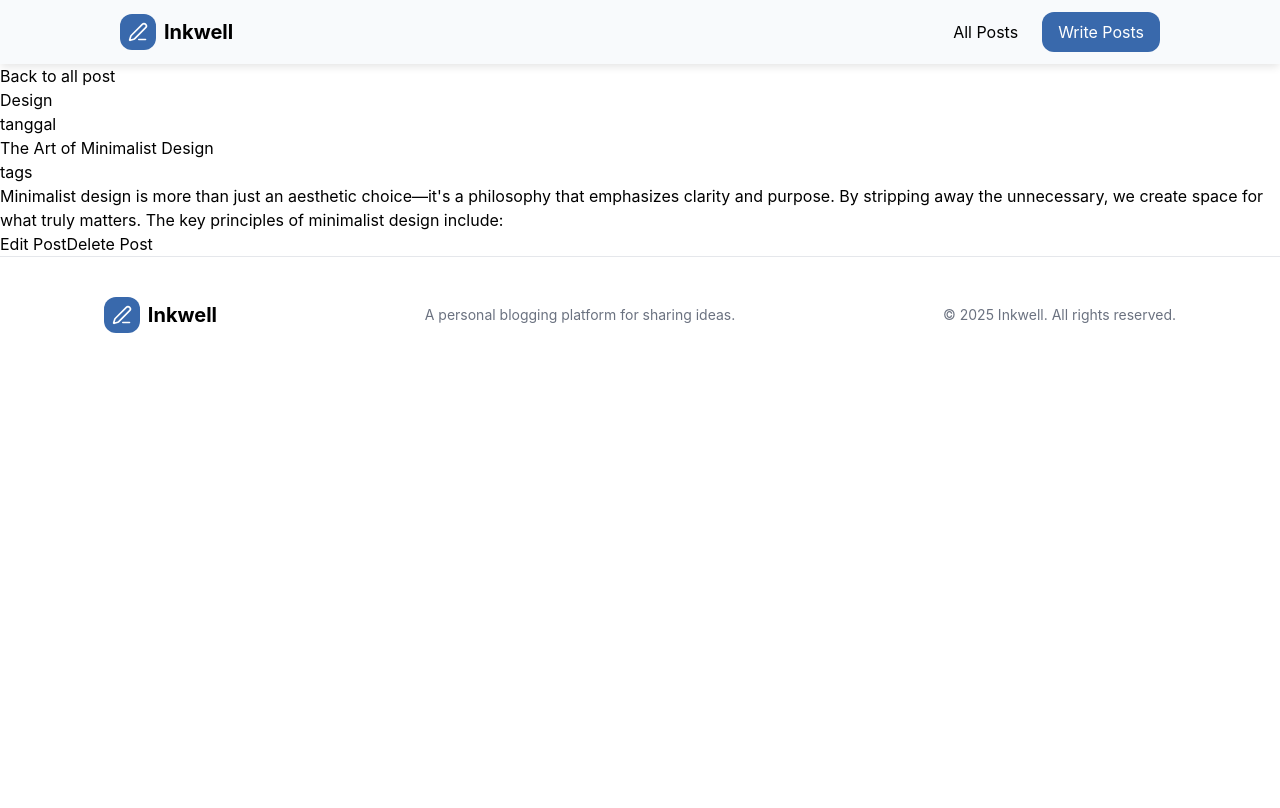
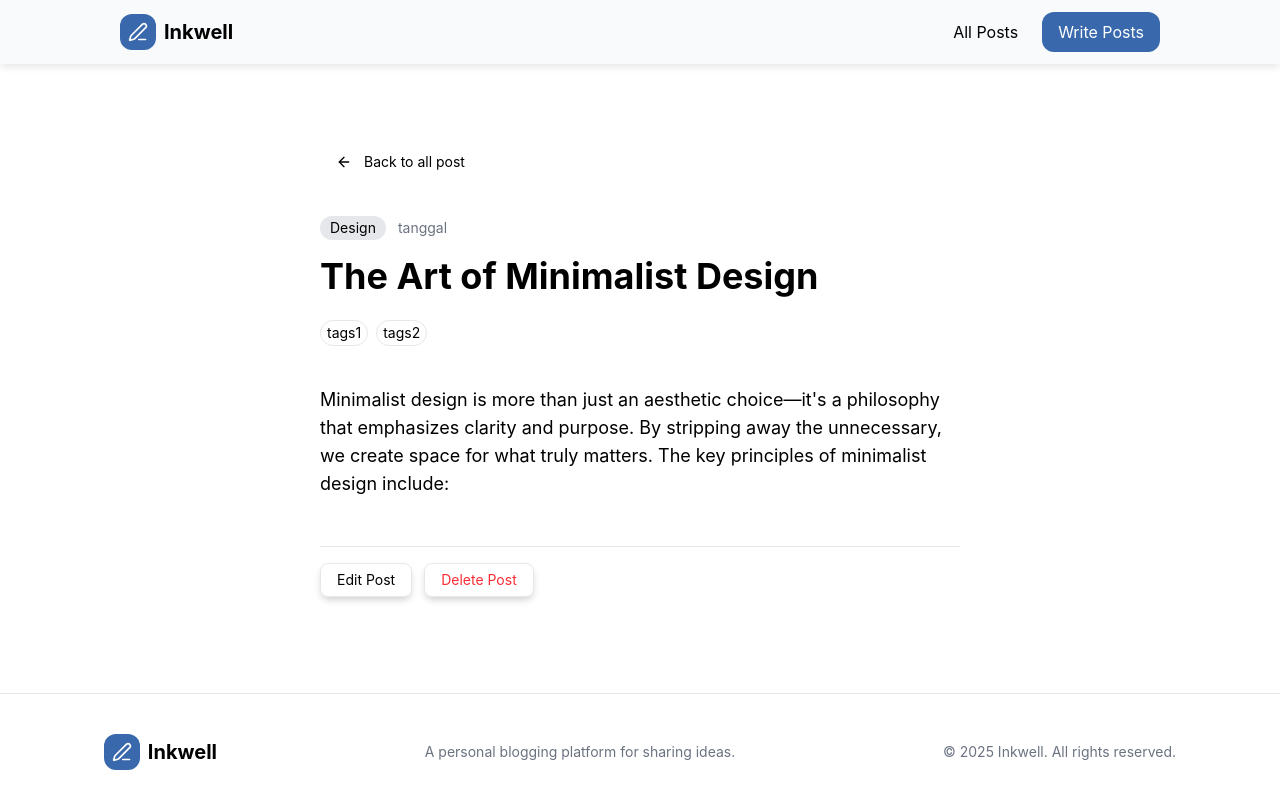
Before and after one commit to Rdhii/blog-platform, a React (Vite) app: page /post in a window 1280 px wide. Built offline with nearby package versions, Linux system fonts and the light colour scheme.

Commit message:
Add Page Detail Post

```diff
--- a/src/components/blog/CreatePost.jsx
+++ b/src/components/blog/CreatePost.jsx
@@ -71,7 +71,7 @@ export default function CreatePost() {
           name="category"
           value={formData.category}
           onChange={handleChange}
-          className='border border-gray-300 rounded-md p-2'
+          className='border border-gray-300 rounded-md p-2 cursor-pointer'
           required>
             <option value="" disabled hidden>Select a Category</option>
             <option value="development">Development</option>
@@ -108,7 +108,7 @@ export default function CreatePost() {
           <Link to="/" className='px-5 py-2 rounded-lg hover:bg-blue-100 cursor-pointer'>Cancel</Link>
           <button
             type="submit"
-          className='px-5 py-2 bg-primary rounded-lg text-white'>Create Post</button>
+          className='px-5 py-2 bg-primary rounded-lg text-white cursor-pointer hover:bg-primary/90'>Create Post</button>
         </div>
       </form>
     </div>
--- a/src/components/blog/PostContent.jsx
+++ b/src/components/blog/PostContent.jsx
@@ -1,21 +1,24 @@
+import {  ArrowLeft } from 'lucide-react'
 import React from 'react'
+import { Link } from 'react-router-dom'
 
 export default function PostContent() {
   return (
-    <div>
-        <button>Back to all post</button>
-        <div>
-            <p>Design</p>
-            <p>tanggal</p>
+    <div className='w-[50%] mx-auto py-20' >
+          <Link to="/" className='flex items-center gap-3 w-fit py-2 px-4 rounded-lg hover:bg-blue-100 hover:text-blue-500 hover:cursor-pointer text-sm mb-9'> <ArrowLeft className='size-4'/> Back to all post</Link>
+        <div className='flex gap-3 mb-4 w-fit items-center'>
+            <p className='px-2.5 py-0.5 rounded-2xl text-sm bg-gray-200'>Design</p>
+            <p className='text-sm text-muted-foreground'>tanggal</p>
         </div>
-        <p>The Art of Minimalist Design</p>
-        <p>tags</p>
-        <p>Minimalist design is more than just an aesthetic choice—it's a philosophy that emphasizes clarity and purpose. By stripping away the unnecessary, we create space for what truly matters.
-
-The key principles of minimalist design include:</p>
-        <div>
-            <button>Edit Post</button>
-            <button>Delete Post</button>
+        <p className='mb-6 font-bold text-4xl'>The Art of Minimalist Design</p>
+        <div className='flex gap-2 mb-10 text-sm items-center'>
+        <p className='border border-gray-200 px-1.5 py-0.5 rounded-2xl'>tags1</p>
+        <p className='border border-gray-200 px-1.5 py-0.5 rounded-2xl'>tags2</p>
+        </div>
+        <p className='mb-12 text-lg'>Minimalist design is more than just an aesthetic choice—it's a philosophy that emphasizes clarity and purpose. By stripping away the unnecessary, we create space for what truly matters. The key principles of minimalist design include:</p>
+        <div className='flex items-center gap-3 border-t border-gray-200 py-4 text-sm'>
+            <button className='border border-gray-200 shadow-lg rounded-lg px-4 py-1.5 hover:bg-blue-100 hover:text-blue-500 cursor-pointer'>Edit Post</button>
+            <button className='border border-gray-200 shadow-lg rounded-lg px-4 py-1.5 text-red-500 hover:bg-red-100 cursor-pointer'>Delete Post</button>
         </div>
     </div>
   )
--- a/src/pages/PostPage.jsx
+++ b/src/pages/PostPage.jsx
@@ -1,5 +1,5 @@
 import React from 'react'
-import { Layout } from '../components/blog/layout'
+import { Layout } from '../components/blog/Layout'
 import PostContent from '../components/blog/PostContent'
 
 export default function PostPage() {
```
Also changed, not shown: 1 other file (tests, documents, lock files or other folders).
